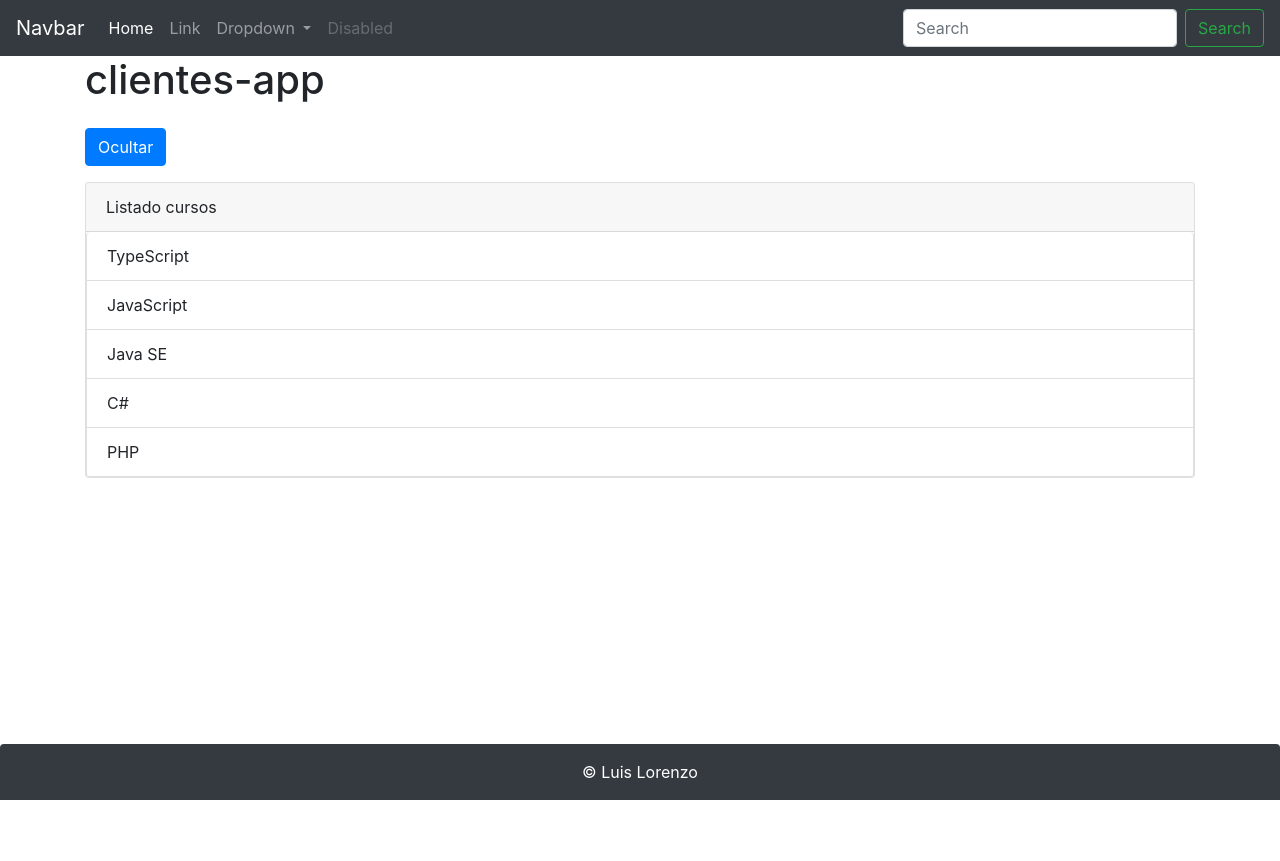
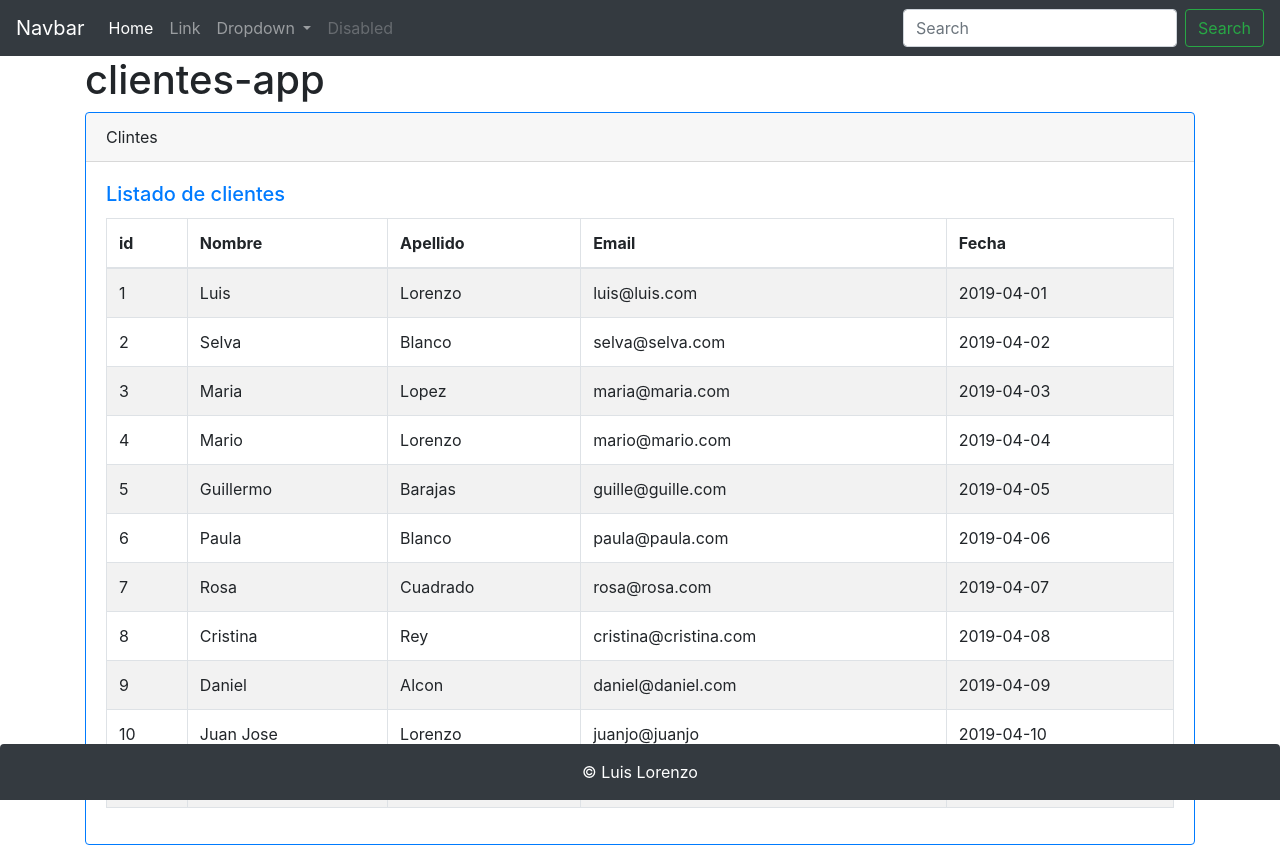
Before and after one commit to rojo5/clientes-app, an Angular app: page /clientes in a window 1280 px wide. Before the commit the page ends 800 px from the top, so only its background shows below. Built offline with nearby package versions, Linux system fonts and the light colour scheme.

Commit message:
Implementando componente Cliente

```diff
--- a/src/app/app.component.html
+++ b/src/app/app.component.html
@@ -3,7 +3,7 @@
 
     <h1>{{title}}</h1>
 
-    <app-directiva></app-directiva>
+    <app-clientes></app-clientes>
 </div>
 
 <app-footer></app-footer>
--- a/src/app/app.module.ts
+++ b/src/app/app.module.ts
@@ -5,13 +5,15 @@ import { AppComponent } from './app.component';
 import { HeaderComponent } from './header/header.component';
 import { FooterComponent } from './footer/footer.component';
 import { DirectivaComponent } from './directiva/directiva.component';
+import { ClientesComponent } from './clientes/clientes.component';
 
 @NgModule({
   declarations: [
     AppComponent,
     HeaderComponent,
     FooterComponent,
-    DirectivaComponent
+    DirectivaComponent,
+    ClientesComponent
   ],
   imports: [
     BrowserModule
--- /dev/null
+++ b/src/app/clientes/clientes.component.html
@@ -0,0 +1,28 @@
+<div class="card border-primary mb-3">
+    <div class="card-header">Clintes</div>
+    <div class="card-body text-primary">
+        <h5 class="card-title">Listado de clientes</h5>
+
+        <table class="table table-bordered table-striped">
+            <thead>
+                <tr>
+                    <th>id</th>
+                    <th>Nombre</th>
+                    <th>Apellido</th>
+                    <th>Email</th>
+                    <th>Fecha</th>
+                </tr>
+            </thead>
+            <tbody>
+                <tr *ngFor="let cliente of clientes">
+                    <td>{{ cliente.id }}</td>
+                    <td>{{ cliente.nombre }}</td>
+                    <td>{{ cliente.apellido }}</td>
+                    <td>{{ cliente.email }}</td>
+                    <td>{{ cliente.createAt }}</td>
+                </tr>
+            </tbody>
+        </table>
+
+    </div>
+</div>
--- /dev/null
+++ b/src/app/clientes/clientes.component.ts
@@ -0,0 +1,19 @@
+import { Component, OnInit } from '@angular/core';
+import { Cliente } from './cliente';
+import { CLIENTES } from './clientes.json';
+
+@Component({
+  selector: 'app-clientes',
+  templateUrl: './clientes.component.html'
+})
+export class ClientesComponent implements OnInit {
+
+  clientes: Cliente[];
+
+  constructor() { }
+
+  ngOnInit() {
+    this.clientes =  CLIENTES;
+  }
+
+}
--- /dev/null
+++ b/src/app/clientes/clientes.json.ts
@@ -0,0 +1,15 @@
+import { Cliente} from './cliente';
+
+export const CLIENTES: Cliente[] = [
+    {id: 1, nombre: 'Luis', apellido: ' Lorenzo', email: 'luis@luis.com', createAt: '2019-04-01'},
+    {id: 2, nombre: 'Selva', apellido: 'Blanco', email: 'selva@selva.com', createAt: '2019-04-02'},
+    {id: 3, nombre: 'Maria', apellido: 'Lopez', email: 'maria@maria.com', createAt: '2019-04-03'},
+    {id: 4, nombre: 'Mario', apellido: 'Lorenzo', email: 'mario@mario.com', createAt: '2019-04-04'},
+    {id: 5, nombre: 'Guillermo', apellido: 'Barajas', email: 'guille@guille.com', createAt: '2019-04-05'},
+    {id: 6, nombre: 'Paula', apellido: 'Blanco', email: 'paula@paula.com', createAt: '2019-04-06'},
+    {id: 7, nombre: 'Rosa', apellido: 'Cuadrado', email: 'rosa@rosa.com', createAt: '2019-04-07'},
+    {id: 8, nombre: 'Cristina', apellido: 'Rey', email: 'cristina@cristina.com', createAt: '2019-04-08'},
+    {id: 9, nombre: 'Daniel', apellido: 'Alcon', email: 'daniel@daniel.com', createAt: '2019-04-09'},
+    {id: 10, nombre: 'Juan Jose', apellido: 'Lorenzo', email: 'juanjo@juanjo', createAt: '2019-04-10'},
+    {id: 11, nombre: 'Unai', apellido: 'Alba', email: 'unai@unai', createAt: '2019-04-11'}
+      ];
```
Also changed, not shown: src/app/clientes/Cliente.ts (added, +7 -0 lines).
